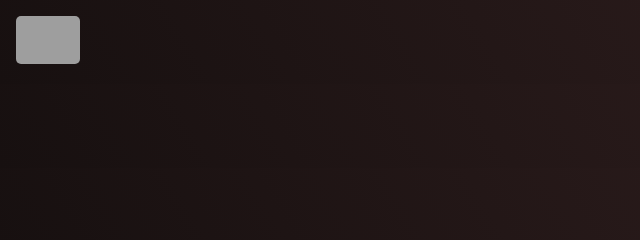
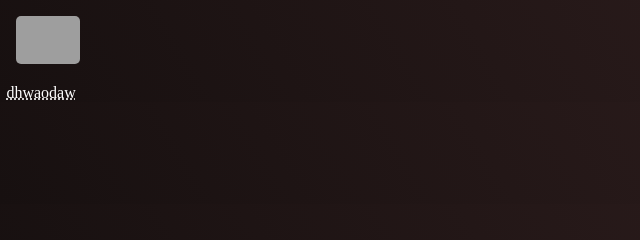
Before and after one commit to jujuWork/JRZG, a plain HTML site: page index.html in a window 1280 px wide. Shown: the top 240 px of the page, 0-640 px from the left. Drawn offline with Linux system fonts and the light colour scheme; grey boxes are pictures that could not be loaded; a web font is replaced by a local one.

Commit message:
03252024

```diff
--- a/index.html
+++ b/index.html
@@ -58,5 +58,10 @@
         </ul>
     </nav>
 
+
+    <div style="color:white">
+        <abbr title="dwhaidal">dhwaodaw</abbr>
+    </div>
+
 </body>
 </html>
```
